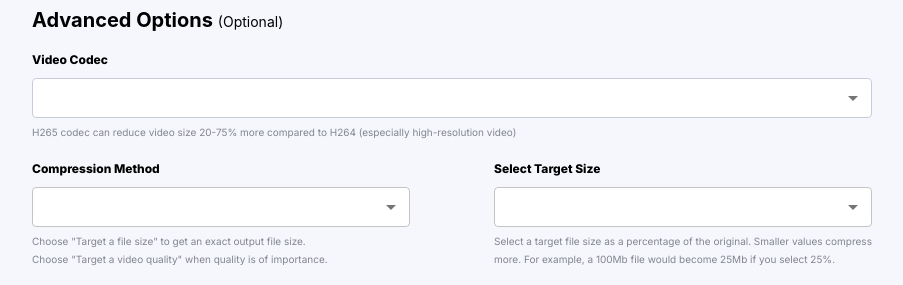
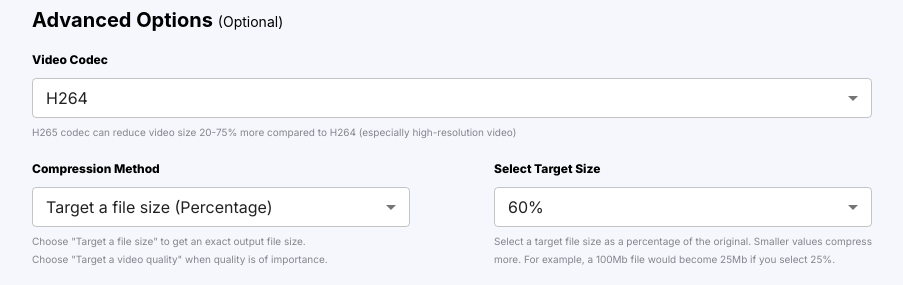
Before and after one commit to mustafa-toptal/riverside-frontend, a React (Create React App) app: page /compressor in a window 1280 px wide. Shown: the part 384-669 px from the top of the page, without its empty margins (188-1091 px from the left). Built offline with nearby package versions, Linux system fonts and the light colour scheme.

Commit message:
advance option

```diff
--- a/src/component/compressor/AdvanceOptions.js
+++ b/src/component/compressor/AdvanceOptions.js
@@ -1,4 +1,4 @@
-import React from "react";
+import React, { useState } from "react";
 import {
   Box,
   Button,
@@ -7,13 +7,21 @@ import {
   FormGroup,
   MenuItem,
   Select,
+  TextField,
   Typography,
 } from "@mui/material";
 
 import { useResponsiveQuery } from "../../utils/hooks/useResponsiveQuery";
 
-function AdvanceOptions() {
+function AdvanceOptions(props) {
   const isMobile = useResponsiveQuery();
+
+  const { options, setOptions, resetOptions } = props;
+
+  const getDynamicValues = (length) => {
+    return Array.from({ length }, (_, idx) => `${++idx}`);
+  };
+
   return (
     <Box
       sx={{
@@ -21,7 +29,7 @@ function AdvanceOptions() {
         width: isMobile ? "313px" : "840px",
         display: "flex",
         flexDirection: "column",
-        marginBottom: "20px"
+        marginBottom: "20px",
       }}
     >
       <Box>
@@ -59,26 +67,21 @@ function AdvanceOptions() {
           Video Codec
         </Typography>
         <Select
+          value={options.codec}
+          onChange={(e) => {
+            setOptions((options) => {
+              return { ...options, codec: e.target.value };
+            });
+          }}
           sx={{
             width: "100%",
             backgroundColor: "#FFFFFF",
             height: "40px",
             marginTop: "10px",
-            "&:hover": {
-              borderColor: "#c6ccd9",
-            },
-            "& .MuiOutlinedInput-notchedOutline": {
-              borderColor: "#c6ccd9",
-            },
-            select: {
-              "&:before": {
-                borderColor: "#c6ccd9",
-              },
-            },
           }}
         >
           <MenuItem value="h264">H264</MenuItem>
-          <MenuItem value="h265">H265</MenuItem>
+          <MenuItem value="libx265">H265</MenuItem>
         </Select>
         <Typography
           sx={{
@@ -96,12 +99,12 @@ function AdvanceOptions() {
       <Box
         sx={{
           display: "flex",
-          flexDirection: isMobile ? "column" :"row",
+          flexDirection: isMobile ? "column" : "row",
           justifyContent: "space-between",
           marginTop: "20px",
         }}
       >
-        <Box sx={{ width: isMobile ? "100%" :"45%" }}>
+        <Box sx={{ width: isMobile ? "100%" : "45%" }}>
           <Typography
             sx={{
               fontSize: "12px",
@@ -112,6 +115,12 @@ function AdvanceOptions() {
             Compression Method
           </Typography>
           <Select
+            value={options.method}
+            onChange={(e) => {
+              setOptions((options) => {
+                return { ...options, method: e.target.value };
+              });
+            }}
             sx={{
               width: "100%",
               backgroundColor: "#FFFFFF",
@@ -119,8 +128,9 @@ function AdvanceOptions() {
               marginTop: "10px",
             }}
           >
-            <MenuItem value="h264">H264</MenuItem>
-            <MenuItem value="h265">H265</MenuItem>
+            <MenuItem value="percent">Target a file size (Percentage)</MenuItem>
+            <MenuItem value="mb">Target a file size (MB)</MenuItem>
+            <MenuItem value="quality">Target a video quality</MenuItem>
           </Select>
           <Typography
             sx={{
@@ -144,7 +154,12 @@ function AdvanceOptions() {
             Choose "Target a video quality" when quality is of importance.
           </Typography>
         </Box>
-        <Box sx={{ width: isMobile ? "100%" :"45%" , marginTop: isMobile ? "20px" : "0px"}}>
+        <Box
+          sx={{
+            width: isMobile ? "100%" : "45%",
+            marginTop: isMobile ? "20px" : "0px",
+          }}
+        >
           <Typography
             sx={{
               fontSize: "12px",
@@ -154,7 +169,14 @@ function AdvanceOptions() {
           >
             Select Target Size
           </Typography>
+          {options.method === "percent" && (
             <Select
+              value={options.compressValue}
+              onChange={(e) => {
+                setOptions((options) => {
+                  return { ...options, compressValue: e.target.value };
+                });
+              }}
               sx={{
                 width: "100%",
                 backgroundColor: "#FFFFFF",
@@ -162,9 +184,32 @@ function AdvanceOptions() {
                 marginTop: "10px",
               }}
             >
-            <MenuItem value="h264">H264</MenuItem>
-            <MenuItem value="h265">H265</MenuItem>
+              {getDynamicValues(100).map((_, i) => {
+                return <MenuItem value={`${i + 1}%`}>{i + 1}%</MenuItem>;
+              })}
             </Select>
+          )}
+          {options.method === "mb" && (
+            <TextField
+              type="number"
+              value={options.compressValue}
+              onChange={(e) => {
+                setOptions((options) => {
+                  return { ...options, compressValue: e.target.value };
+                });
+              }}
+              sx={{
+                width: "100%",
+                backgroundColor: "#FFFFFF",
+                height: "40px",
+                marginTop: "10px",
+                "& .MuiOutlinedInput-root":{
+                  height: "40px",
+                }
+              }}
+            />
+          )}
+
             <Typography
               sx={{
                 fontSize: "10px",
@@ -174,13 +219,12 @@ function AdvanceOptions() {
                 color: "rgba(55, 58, 65, 0.6)",
               }}
             >
-            Select a target file size as a percentage of the original. Smaller
-            values compress more. For example, a 100Mb file would become 25Mb if
-            you select 25%.
+              {options.method === "percent" ? `Select a target file size as a percentage of the original. Smaller values compress more. For example, a 100Mb file would become 25Mb if you select 25%.` : `Enter desired video file size in MB (Megabytes)`}
             </Typography>
+
         </Box>
       </Box>
-      <Box sx={{ width: isMobile ? "100%" :"60%" }}>
+      <Box sx={{ width: isMobile ? "100%" : "60%" }}>
         <Typography
           sx={{
             fontSize: "12px",
@@ -203,6 +247,12 @@ function AdvanceOptions() {
             }}
             control={
               <Checkbox
+                checked={options.oldDevices}
+                onChange={(e) => {
+                  setOptions((options) => {
+                    return { ...options, oldDevices: e.target.checked };
+                  });
+                }}
                 sx={{
                   borderRadius: "4px",
                   color: "#c6ccd9",
@@ -216,7 +266,16 @@ function AdvanceOptions() {
           />
         </FormGroup>
       </Box>
-      <Box sx={{ width: isMobile ? "100%" :"40%", marginTop: "20px", display: "flex", flexDirection: isMobile ? "column-reverse" :"row", alignItems: "center", justifyContent: isMobile ? "center" : "start" }}>
+      <Box
+        sx={{
+          width: isMobile ? "100%" : "40%",
+          marginTop: "20px",
+          display: "flex",
+          flexDirection: isMobile ? "column-reverse" : "row",
+          alignItems: "center",
+          justifyContent: isMobile ? "center" : "start",
+        }}
+      >
         <Button
           sx={{
             width: "55%",
@@ -240,15 +299,16 @@ function AdvanceOptions() {
           </Typography>
         </Button>
         <Typography
+          onClick={resetOptions}
           sx={{
             color: "rgba(35, 34, 35, 1)",
             fontWeight: 400,
             fontSize: "12px",
             lineHeight: "18px",
             textDecoration: "underline",
-              marginLeft: isMobile ? "0px" :"26px",
+            marginLeft: isMobile ? "0px" : "26px",
             marginBottom: isMobile ? "10px" : "0px",
-              cursor: "pointer"
+            cursor: "pointer",
           }}
         >
           Reset all options
--- a/src/component/compressor/index.js
+++ b/src/component/compressor/index.js
@@ -15,6 +15,14 @@ import wavtomp3completed from "../../utils/lottie-jsons/wavtomp3completed.json";
 import { Service } from "../../utils/Service";
 import AdvanceOptions from "./AdvanceOptions";
 
+const defaultOptions = {
+  codec: "h264",
+  method: "percent",
+  compressValue: "60%",
+  oldDevices: false,
+  speed: "veryfast",
+};
+
 const Compressor = () => {
   const [outputUrl, setOutputUrl] = useState("");
   const [progress, setProgress] = useState(0);
@@ -22,6 +30,7 @@ const Compressor = () => {
   const [showErrorMessage, setShowErrorMessage] = useState(false);
   const [errorMessage, setErrorMessage] = useState("");
   const [message, setMessage] = useState("");
+  const [options, setOptions] = useState(defaultOptions);
 
   const isMobile = useResponsiveQuery();
   const service = new Service();
@@ -80,17 +89,33 @@ const Compressor = () => {
 
   const createConvertTask = async (importId, fileExtenstion) => {
     try {
-      const postData = {
+      let postData = {
         input: importId,
         output_format: fileExtenstion,
-        options: {
-          video_codec: "h264",
-          compress_video: "by_percentage",
-          video_compress_quality_percentage: 40,
-          isCompatibleWithOldDevices: false,
-        },
         type: "video",
       };
+      let compressorOptions = {
+        video_codec: options.codec,
+        isCompatibleWithOldDevices: options.oldDevices,
+      };
+
+      if (options.method === "percent") {
+        compressorOptions.compress_video = "by_percentage";
+        compressorOptions.video_compress_quality_percentage =
+          options.compressValue;
+      }
+
+      if (options.method === "mb") {
+        compressorOptions.compress_video = "by_size";
+        compressorOptions.video_compress_max_filesize = options.compressValue;
+      }
+
+      if (options.method === "quality") {
+        compressorOptions.compress_video = "by_video_quality";
+        compressorOptions.video_compress_crf_x264 = options.compressValue;
+        compressorOptions.video_compress_speed = options.speed;
+      }
+
       setMessage(animatedText("Compressing file"));
       const response = await service.post("compress", postData, true);
       const { data } = response;
@@ -194,6 +219,10 @@ const Compressor = () => {
     window.location.reload();
   };
 
+  const resetOptions = () => {
+    setOptions(defaultOptions)
+  }
+
   return (
     <Grid
       sx={{ display: "flex", alignItems: "center", flexDirection: "column" }}
@@ -225,7 +254,11 @@ const Compressor = () => {
         }}
         isCompressor={true}
       />
-      <AdvanceOptions />
+      <AdvanceOptions
+        options={options}
+        setOptions={setOptions}
+        resetOptions={resetOptions}
+      />
       <AlertMessage
         open={showErrorMessage}
         onClose={handleSnackBarClose}
```
Lines whose indentation alone changed are shown as unchanged.
